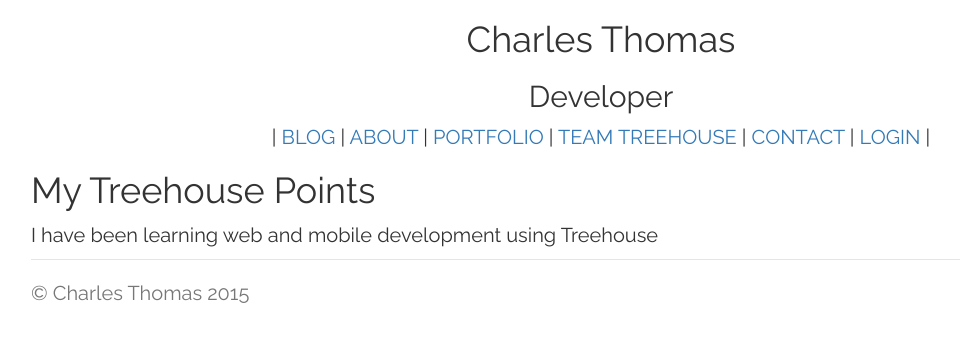
After one commit to Ottermad/Python-Flask-Site, a Flask app: page /points in a window 1280 px wide. The commit adds this page. Shown: the top 342 px of the page, without its empty margins (39-999 px from the left). Run offline with Flask 2, Linux system fonts and the light colour scheme; data that the repository does not hold is empty; some libraries are stand-ins or nearby versions.

Commit message:
Added treehouse points

```diff
--- a/app.py
+++ b/app.py
@@ -27,11 +27,36 @@ from db_functions import (
 )
 import markdown
 import sendgrid
+import requests
 
 app = Flask(__name__)
 app.config["SECRET_KEY"] = "some_really_long_random_string_here"
 app.config["USERNAME"] = "charliethomas"
 app.config["PASSWORD"] = "my_password"
+
+
+# Functions
+def get_points():
+    try:
+        my_request = requests.get("http://teamtreehouse.com/charliethomas.json")
+        try:
+            if my_request.status_code == 200:
+                json = my_request.json() # Get JSON
+                subject_points = json["points"] # Get points
+                name = json["name"] # Get name
+                return subject_points
+            else:
+                print "Status Code Error: {}".format(my_request.status_code)
+        except:
+            # Error parsing json
+            print "Invalid JSON."
+    except:
+        # Error with url
+        print "Request error."
+
+
+def order_points(points):
+    return sorted(points.items(), key=lambda x:x[1])[::-1]
 
 
 # Routes
@@ -335,5 +360,11 @@ def post_json():
     posts = get_posts()[::-1]
     return jsonify(results=posts)
 
+@app.route("/points")
+def points():
+    points = order_points(get_points())
+    return render_template("points.html", points=points)
+
+
 if __name__ == "__main__":
     app.run(debug=True)
--- a/static/style.css
+++ b/static/style.css
@@ -41,6 +41,7 @@ body {
 	word-wrap: break-word;
 }
 
+
 @media(max-width:767px){
 	/* Styles */
 	body {
--- a/templates/layout.html
+++ b/templates/layout.html
@@ -39,6 +39,10 @@
                     |
                     <a href="{{ url_for("portfolio") }}">
                         PORTFOLIO
+                    </a>
+                    |
+                    <a href="{{ url_for("points") }}">
+                        TEAM TREEHOUSE
                     </a>
                     |
                     <a href="{{ url_for("contact") }}">
@@ -89,6 +93,11 @@
                                 </a>
                             </li>
                             <li>
+                                <a href="{{ url_for("points") }}">
+                                    TEAM TREEHOUSE
+                                </a>
+                            </li>
+                            <li>
                                 <a href="{{ url_for("contact") }}">
                                     CONTACT
                                 </a>
--- /dev/null
+++ b/templates/points.html
@@ -0,0 +1,10 @@
+{% extends "layout.html" %}
+{% block body %}
+    <h1>My Treehouse Points</h1>
+    <p>I have been learning web and mobile development using Treehouse</p>
+    <ul>
+        {% for item in points %}
+            <li>{{ item[0] }}: {{ item[1] }}</li>
+        {% endfor %}
+    </ul>
+{% endblock %}
```
